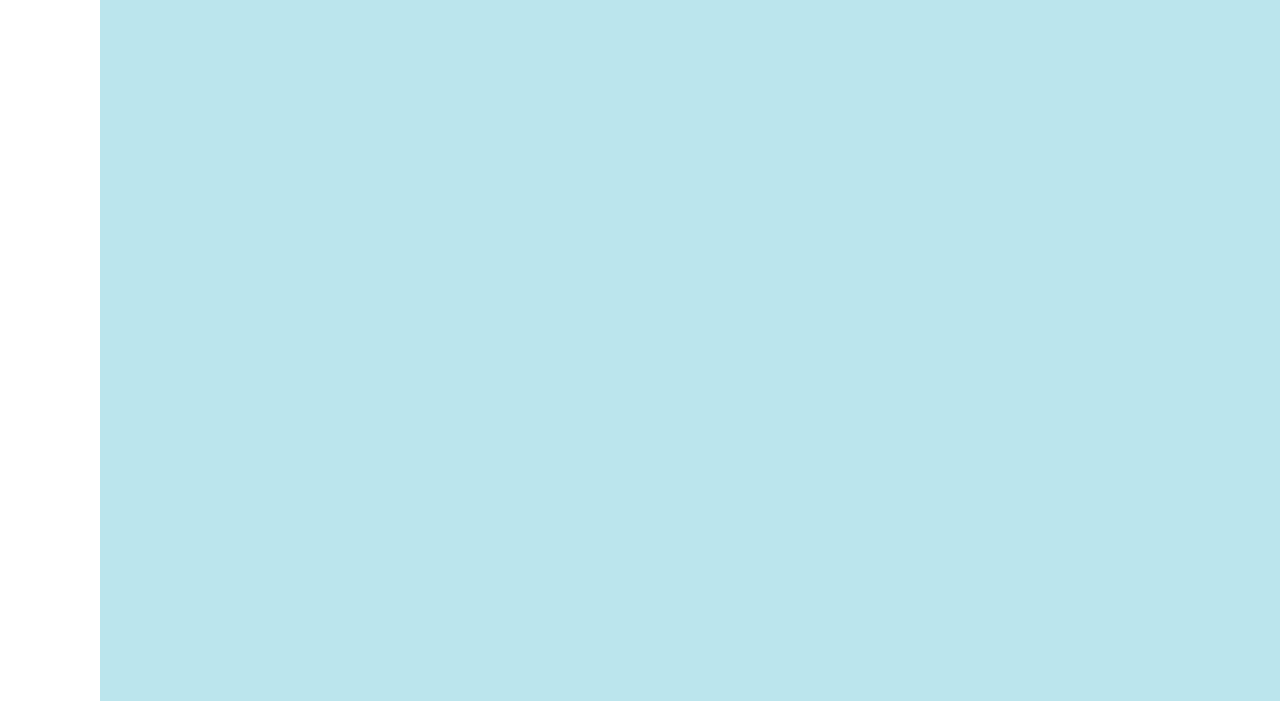
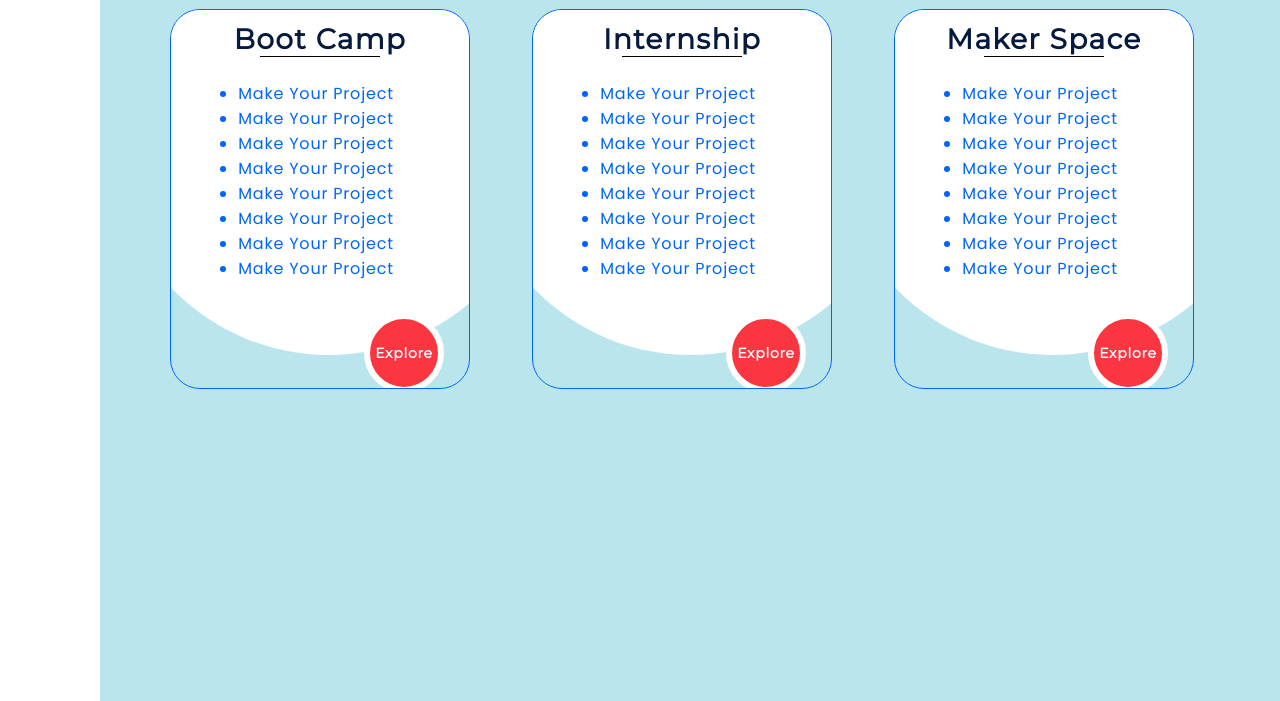
Before and after one commit to ulpa11/html-and-css, a plain HTML site: page index.html in a window 1280 px wide. Shown: the part 1605-2306 px from the top of the page. Drawn offline with Linux system fonts and the light colour scheme; files that its build step writes are made by us from their sources.

Commit message:
Update index.html

```diff
--- a/index.html
+++ b/index.html
@@ -8,7 +8,7 @@
     <link href="https://fonts.googleapis.com/css2?family=Montserrat&display=swap" rel="stylesheet">
     <link rel="preconnect" href="https://fonts.gstatic.com">
     <link href="https://fonts.googleapis.com/css2?family=Poppins&display=swap" rel="stylesheet">
-    <link rel="stylesheet" href="css/stylesheet2.css">
+    <link rel="stylesheet" href="stylesheet2.css">
 </head>
 <body>
     <div class="section0">
@@ -96,7 +96,66 @@
         </div>
 
         <div class="section3_boxes">
+            <div class="rectangle48  bootcamp_box">
+                <div class="ellipse16">
 
+                </div>
+                <p class="bootcamp_text">Boot Camp</p>
+                <hr style="position:relative; width:40%;", size="1", color="black">
+                <ul class="bootcamp_list">
+                    <li>Make Your Project</li>
+                    <li>Make Your Project</li>
+                    <li>Make Your Project</li>
+                    <li>Make Your Project</li>
+                    <li>Make Your Project</li>
+                    <li>Make Your Project</li>
+                    <li>Make Your Project</li>
+                    <li>Make Your Project</li>
+                </ul>
+                <div class="explore_button">
+                    <a href="#" class="explore_text">Explore</a>
+                </div>
+            </div>
+            <div class="rectangle48 internship_box">
+                <div class="ellipse16">
+
+                </div>
+                <p class="bootcamp_text">Internship</p>
+                <hr style="position:relative; width:40%;", size="1", color="black">
+                <ul class="bootcamp_list">
+                    <li>Make Your Project</li>
+                    <li>Make Your Project</li>
+                    <li>Make Your Project</li>
+                    <li>Make Your Project</li>
+                    <li>Make Your Project</li>
+                    <li>Make Your Project</li>
+                    <li>Make Your Project</li>
+                    <li>Make Your Project</li>
+                </ul>
+                <div class="explore_button">
+                    <a href="#" class="explore_text">Explore</a>
+                </div>
+            </div>
+            <div class="rectangle48 makerspace_box">
+                <div class="ellipse16">
+
+                </div>
+                <p class="bootcamp_text">Maker Space</p>
+                <hr style="position:relative; width:40%;", size="1", color="black">
+                <ul class="bootcamp_list">
+                    <li>Make Your Project</li>
+                    <li>Make Your Project</li>
+                    <li>Make Your Project</li>
+                    <li>Make Your Project</li>
+                    <li>Make Your Project</li>
+                    <li>Make Your Project</li>
+                    <li>Make Your Project</li>
+                    <li>Make Your Project</li>
+                </ul>
+                <div class="explore_button">
+                    <a href="#" class="explore_text">Explore</a>
+                </div>
+            </div>
         </div>
 
     </div>
```
